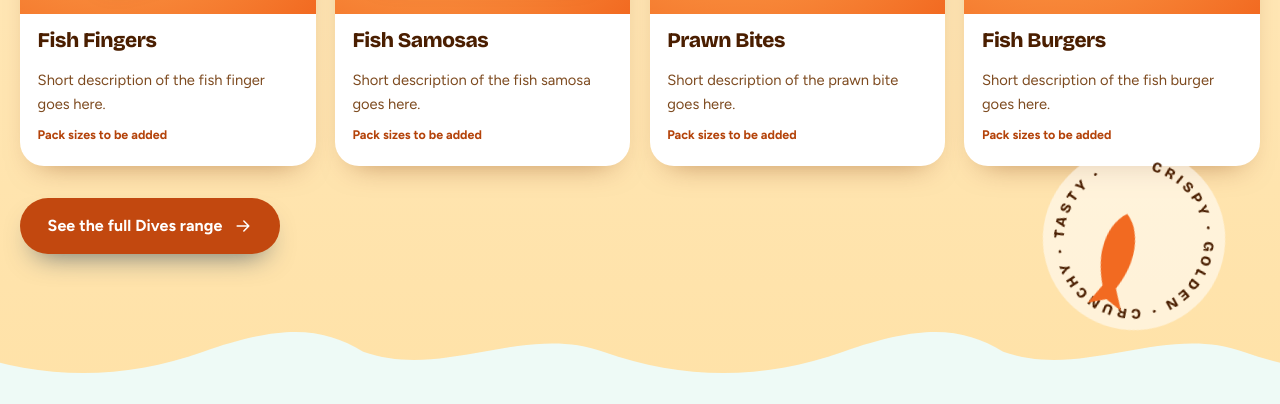
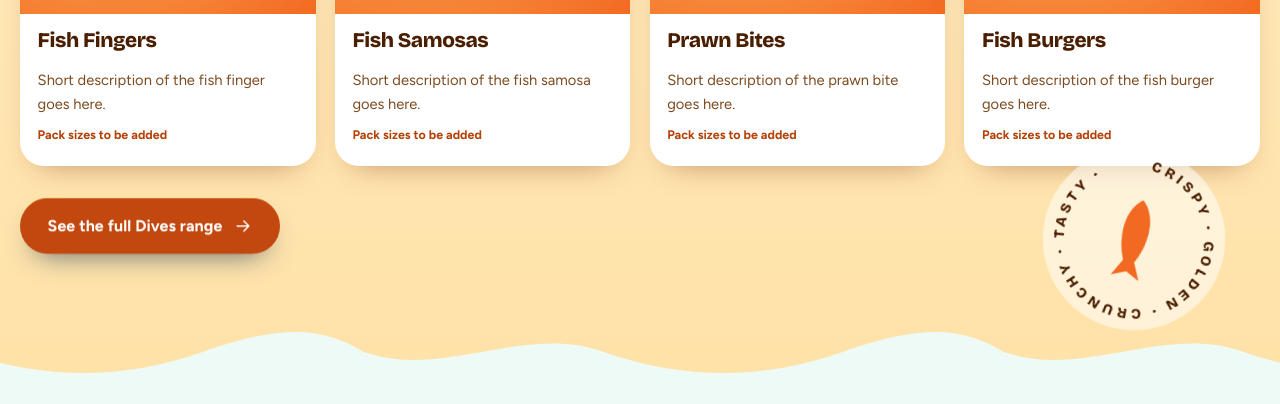
Before and after one commit to Keviyaa/Lihini-Seafood, a plain HTML site: page index.html in a window 1280 px wide. Shown: the part 5840-6244 px from the top of the page. Drawn offline with nearby package versions, Linux system fonts and the light colour scheme; animation ran at ten frames a second.

Commit message:
Add files via upload

```diff
--- a/index.html
+++ b/index.html
@@ -128,7 +128,7 @@
 
 <section class="section dives wave-top" id="dives">
   <div class="dives__giant" aria-hidden="true">dives</div>
-  <svg class="dives__badge" viewBox="0 0 200 200" aria-hidden="true"><defs><path id="bp" d="M100 100m-74 0a74 74 0 1 1 148 0a74 74 0 1 1-148 0"/></defs><circle cx="100" cy="100" r="96" fill="#fff" opacity=".55"/><text><textPath href="#bp">crispy · golden · crunchy · tasty · </textPath></text><g transform="translate(70 76) scale(.6)" fill="#f26a21"><path d="M10 62C36 30 92 26 142 50L178 32 164 62 178 92 142 74C92 98 36 94 10 62Z"/></g></svg>
+  <svg class="dives__badge" viewBox="0 0 200 200" aria-hidden="true"><defs><path id="bp" d="M100 100m-74 0a74 74 0 1 1 148 0a74 74 0 1 1-148 0"/></defs><circle cx="100" cy="100" r="96" fill="#fff" opacity=".55"/><text class="dives__ring"><textPath href="#bp">crispy · golden · crunchy · tasty · </textPath></text><g transform="translate(53 69) scale(.5)" fill="#f26a21"><path d="M10 62C36 30 92 26 142 50L178 32 164 62 178 92 142 74C92 98 36 94 10 62Z"/></g></svg>
   <div class="container">
     <div class="section-head section-head--split">
   <div><span class="eyebrow" data-reveal>by lihini seafoods</span><h2 data-split>Meet <em>Dives</em> &mdash; crispy, golden, delicious.</h2></div>
```
